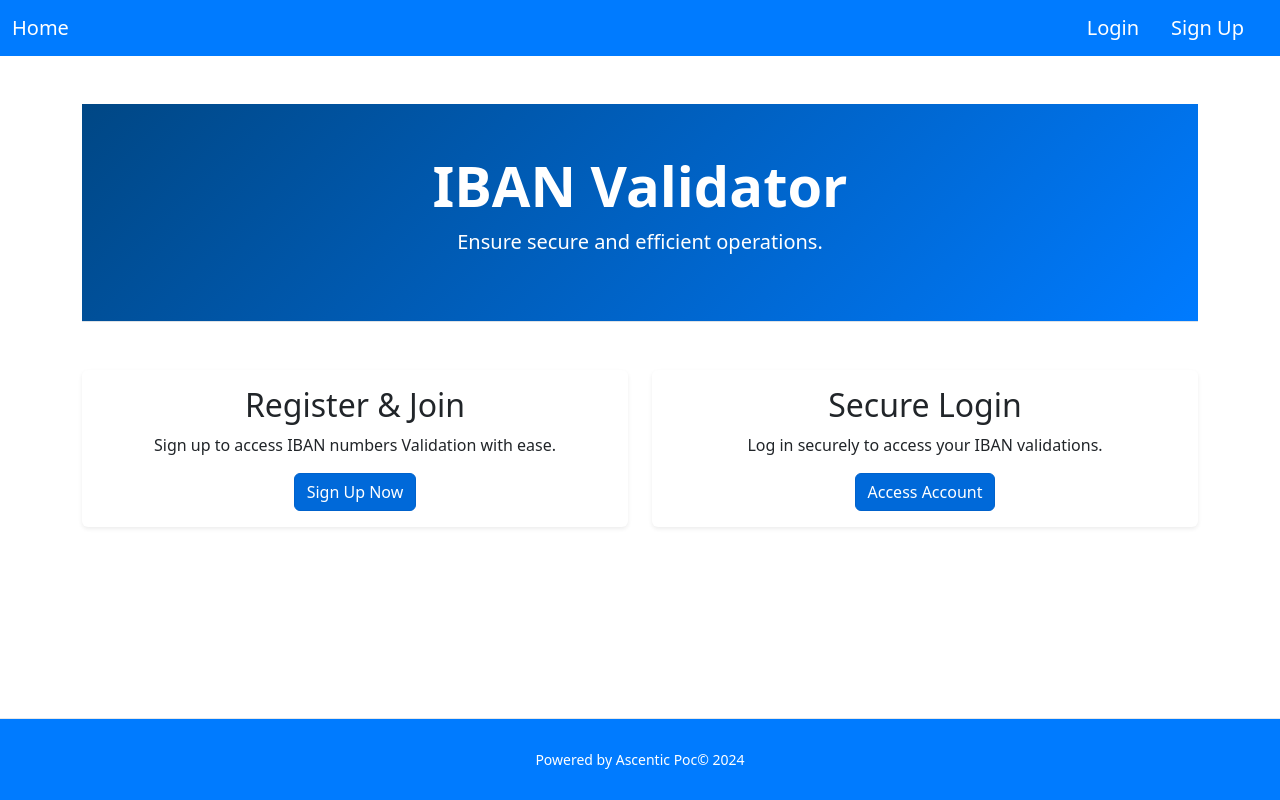
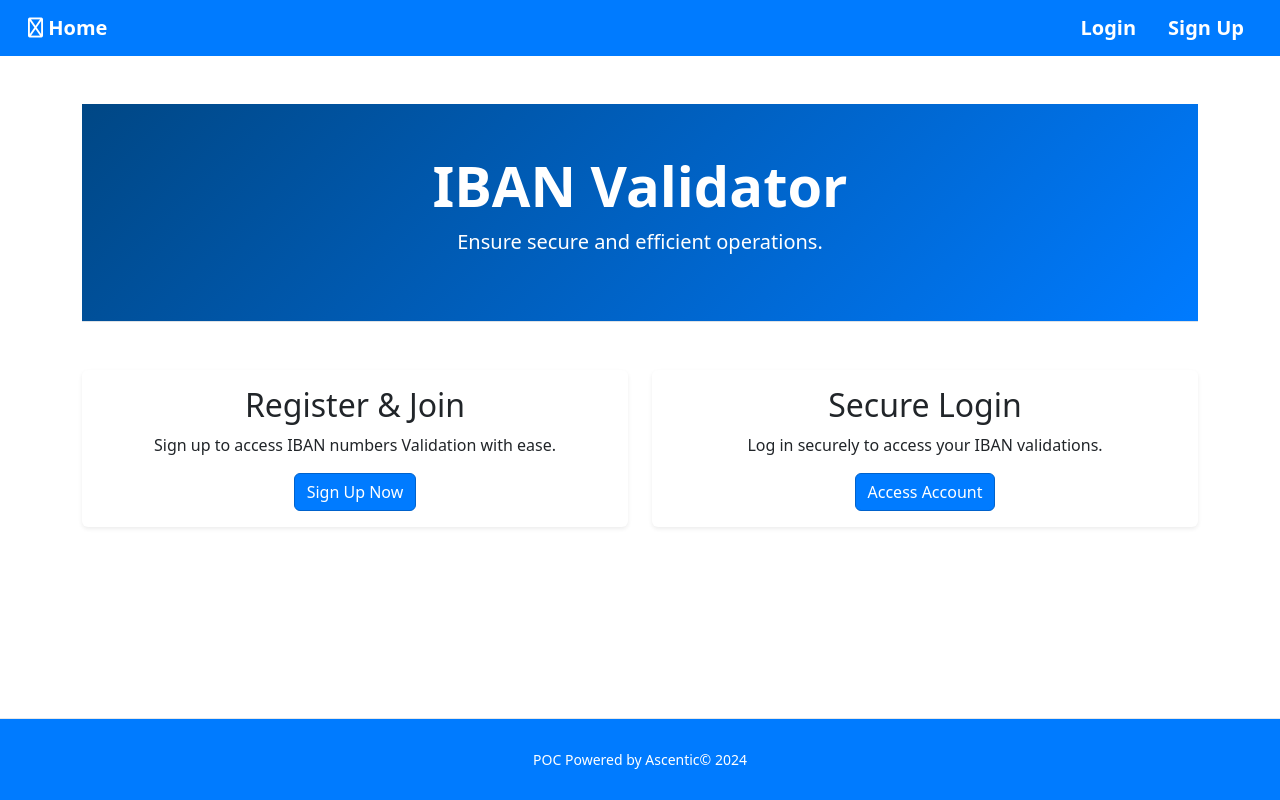
Before and after one commit to iamarunyadhav/iban_validator, a Vue app in the folder frontends/: page / in a window 1280 px wide. Built offline with nearby package versions, Linux system fonts and the light colour scheme.

Commit message:
UI improvements css in admin,homwview,iban,nav.footer

```diff
--- a/frontends/index.html
+++ b/frontends/index.html
@@ -5,6 +5,8 @@
     <link rel="icon" href="/favicon.ico">
     <meta name="viewport" content="width=device-width, initial-scale=1.0">
     <title>Vite App</title>
+    <link rel="stylesheet" href="https://cdnjs.cloudflare.com/ajax/libs/font-awesome/6.0.0-beta3/css/all.min.css">
+
   </head>
   <body>
     <div id="app"></div>
--- a/frontends/src/components/Footer.vue
+++ b/frontends/src/components/Footer.vue
@@ -1,7 +1,7 @@
 <template>
   <footer class="footer">
     <div class="container text-center text-white">
-      Powered by Ascentic Poc© {{ currentYear }}
+      POC Powered by Ascentic© {{ currentYear }}
     </div>
   </footer>
 </template>
--- a/frontends/src/components/Navbar.vue
+++ b/frontends/src/components/Navbar.vue
@@ -1,20 +1,22 @@
 <template>
   <nav class="navbar navbar-expand-lg navbar-light" style="background-color: #007bff">
     <div class="container-fluid">
-      <router-link class="navbar-brand text-white" to="/">Home</router-link>
+      <router-link class="navbar-brand text-white fw-bold ms-3" to="/" style="margin-left: 20px;">
+          <i class="fas fa-home"></i> Home
+       </router-link>
       <button class="navbar-toggler" type="button" data-bs-toggle="collapse" data-bs-target="#navbarNav" aria-controls="navbarNav" aria-expanded="false" aria-label="Toggle navigation">
         <span class="navbar-toggler-icon"></span>
       </button>
       <div class="collapse navbar-collapse" id="navbarNav">
         <ul class="navbar-nav ms-auto">
           <li class="nav-item" v-if="!isAuthenticated">
-            <router-link class="nav-link navbar-brand text-white" to="/login">Login</router-link>
+            <router-link class="nav-link navbar-brand text-white fw-bold" to="/login">Login</router-link>
           </li>
           <li class="nav-item" v-if="!isAuthenticated">
-            <router-link class="nav-link navbar-brand text-white" to="/register">Sign Up</router-link>
+            <router-link class="nav-link navbar-brand text-white fw-bold" to="/register">Sign Up</router-link>
           </li>
           <li class="nav-item" v-if="isAuthenticated">
-            <button class="nav-link navbar-brand text-white btn btn-link" @click="logout">Logout</button>
+            <button class="nav-link navbar-brand text-white btn btn-link fw-bold" @click="logout">Logout</button>
           </li>
         </ul>
       </div>
--- a/frontends/src/views/Admin.vue
+++ b/frontends/src/views/Admin.vue
@@ -13,11 +13,11 @@
 
       <div class="tab-content mt-3">
         <div v-show="activeTab === 'user'">
-          <h2>IBAN List</h2>
-          <table class="table">
-            <thead>
+          <h2 class="fw-bold">IBAN List</h2>
+          <table class="table table-bordered">
+            <thead class="fw-bold">
               <tr>
-                <th>IBAN Number</th>
+                <th class="fw-bold">IBAN Number</th>
               </tr>
             </thead>
             <tbody>
@@ -39,14 +39,14 @@
           </nav>
         </div>
         <div v-show="activeTab === 'ibanList'">
-          <h2>IBAN Detail Record</h2>
-          <table class="table">
+          <h2 class="fw-bold">IBAN Detail Record</h2>
+          <table class="table table-bordered">
             <thead>
               <tr>
-                <th>User ID</th>
-                <th>User Name</th>
-                <th>Email</th>
-                <th>IBAN Number</th>
+                <th class="fw-bold">User ID</th>
+                <th class="fw-bold"> User Name</th>
+                <th class="fw-bold">Email</th>
+                <th class="fw-bold">IBAN Number</th>
               </tr>
             </thead>
             <tbody>
@@ -80,7 +80,6 @@
 <script>
 import axios from 'axios';
 import Navbar from '@/components/Navbar.vue';
-// Import the Pagination component at the beginning of your script
 import Pagination from '@/components/Pagination.vue';
 
 export default {
@@ -103,7 +102,7 @@ methods: {
   fetchIbanList(page = 1) {
     axios.get(`http://127.0.0.1:8000/api/v1/users/ibans/list?page=${page}`)
       .then(response => {
-        this.ibanList = response.data; // Assuming your API follows Laravel's pagination format
+        this.ibanList = response.data;
       })
       .catch(error => {
         console.error('Error fetching IBAN list:', error);
@@ -119,6 +118,7 @@ methods: {
 
 
 <style scoped>
+
 .container {
   max-width: 1200px; /* Wider container for admin panel */
   margin: 0 auto;
--- a/frontends/src/views/HomeView.vue
+++ b/frontends/src/views/HomeView.vue
@@ -69,7 +69,7 @@ header {
 
 /* Button enhancements */
 .btn-primary {
-  background-color: #0069d9;
+  background-color: #007bff;
   border-color: #0062cc;
 }
 
--- a/frontends/src/views/Iban.vue
+++ b/frontends/src/views/Iban.vue
@@ -19,8 +19,8 @@
           <p><strong>IBAN Structure Validation:</strong> This includes checking the specific positions and characters inside the IBAN as per each country's internal rules. This check is crucial where internal account number check digit validation is not supported.</p>
           <p><strong>Possible Outcomes:</strong></p>
           <ul>
-            <li>IBAN Formatting and Structure is correct!</li>
-            <li>IBAN Formatting and Structure is not correct!</li>
+            <li>IBAN Formatting and Structure is valid!</li>
+            <li>IBAN Formatting and Structure is not valid!</li>
           </ul>
           <h4>Format and Structure Checks Include:</h4>
           <ul>
```
Also changed, not shown: frontends/src/components/IbanCheckNum.vue (added).
